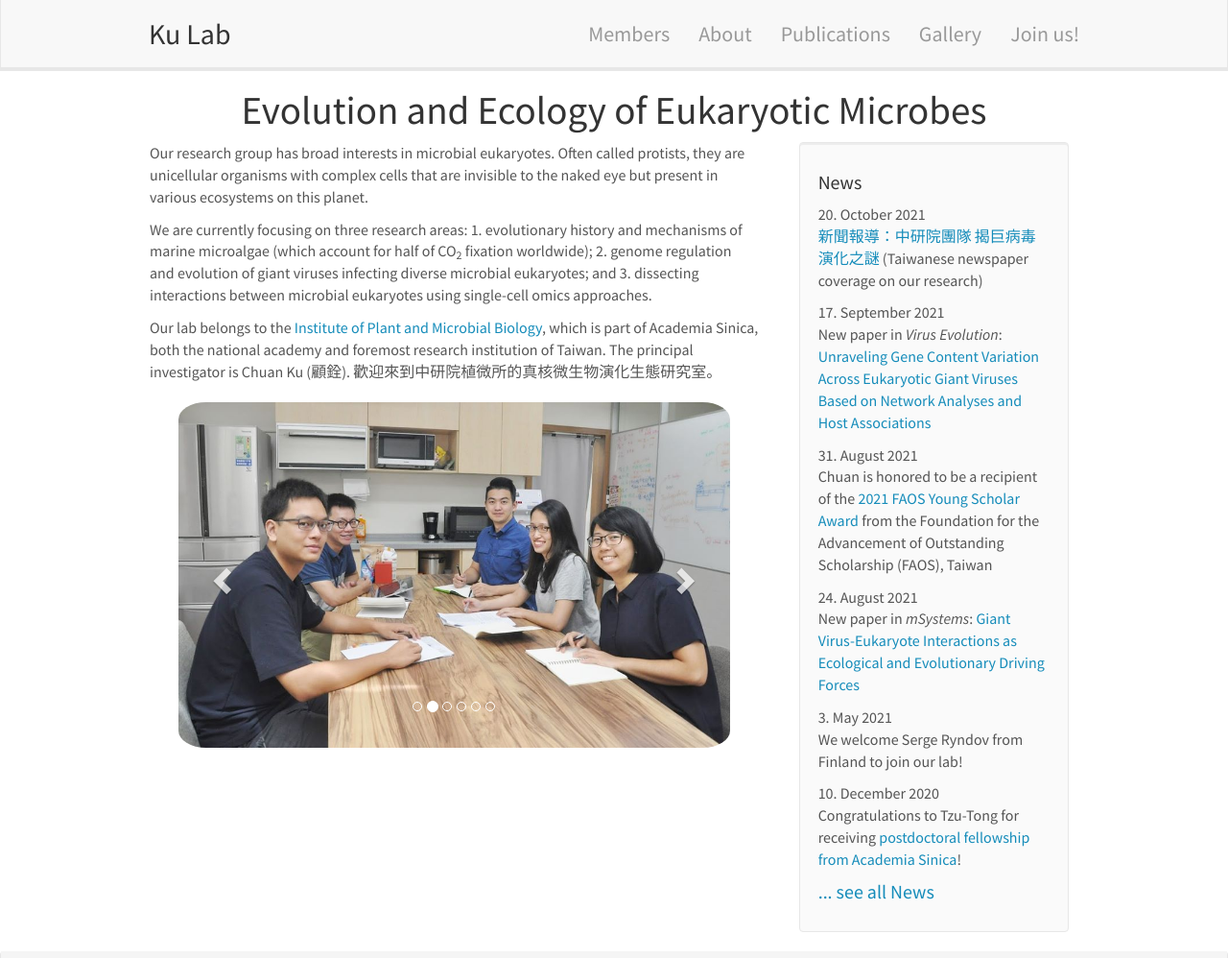
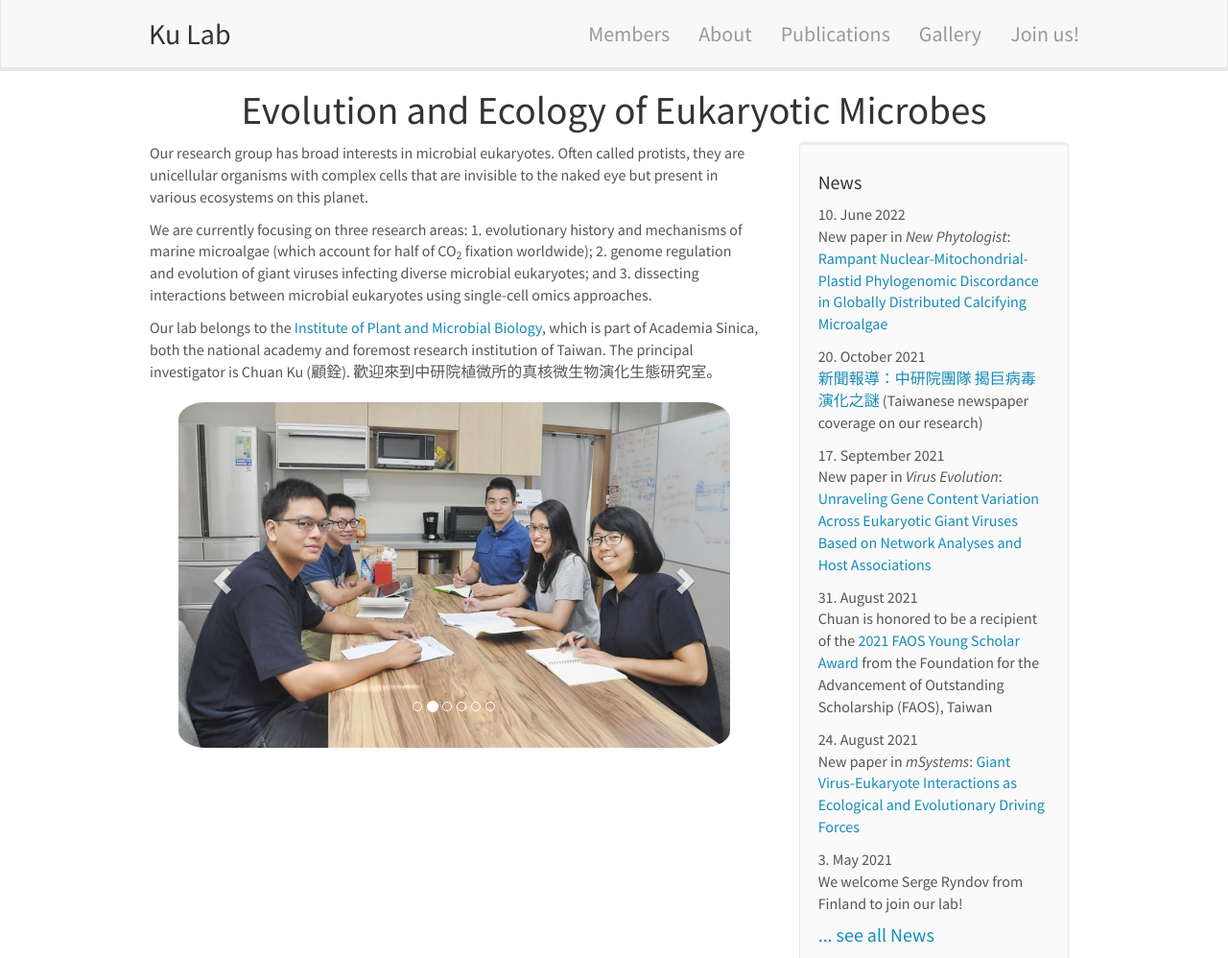
Before and after one commit to tzutongkao/Kao_Lab, a Jekyll site: the page built from _pages/home.md, in a window 1280 px wide and 1400 px high, cut to the strip 0-998 px from the top of the window. Shown: the whole strip at 96% size. Built offline with Jekyll 4.4.1, drawn with Linux system fonts in a browser that asks for light colours; nearby versions of some CDN libraries.

Commit message:
Update news.yml

```diff
--- a/_data/news.yml
+++ b/_data/news.yml
@@ -1,3 +1,6 @@
+- date: 10. June 2022
+  headline: "New paper in <i>New Phytologist</i>: <a href='https://nph.onlinelibrary.wiley.com/doi/10.1111/nph.18219'>Rampant Nuclear-Mitochondrial-Plastid Phylogenomic Discordance in Globally Distributed Calcifying Microalgae</a>"
+
 - date: 20. October 2021
   headline: "<a href='https://news.ltn.com.tw/news/life/breakingnews/3709617'>新聞報導：中研院團隊 揭巨病毒演化之謎</a> (Taiwanese newspaper coverage on our research)"
 
```
